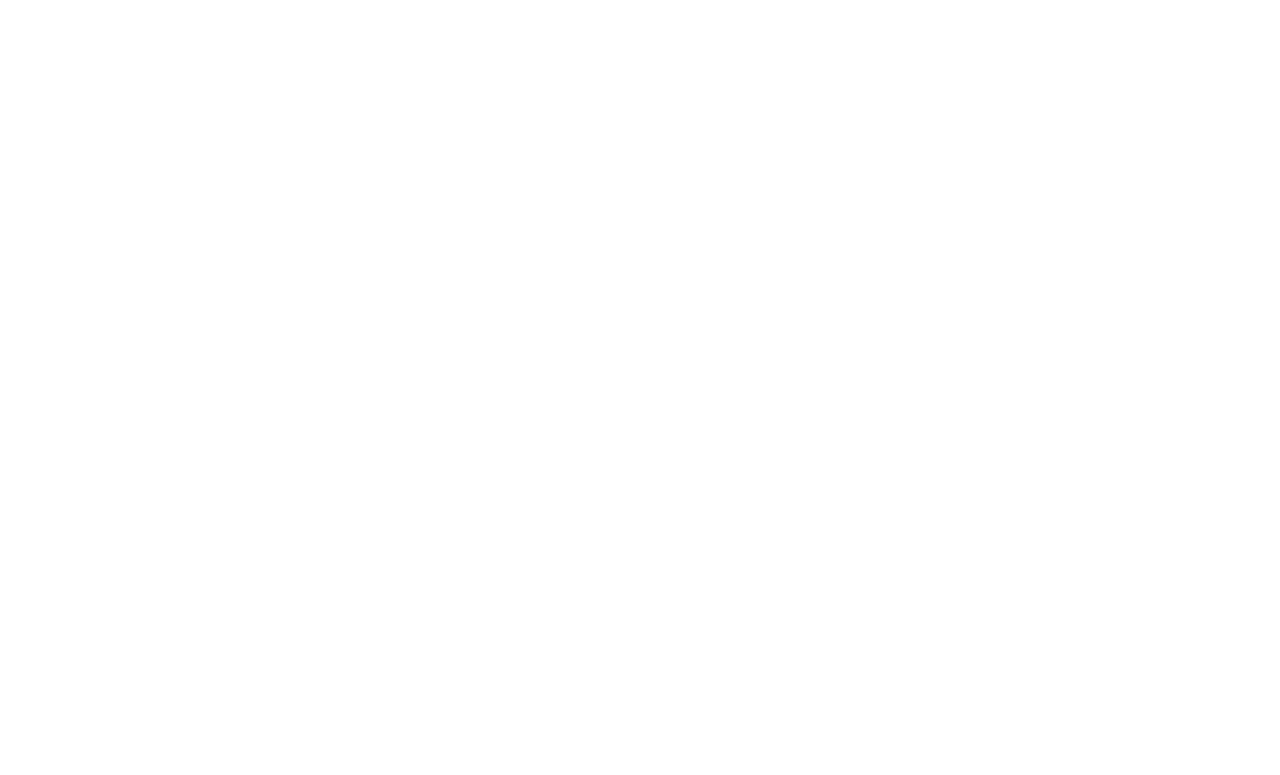
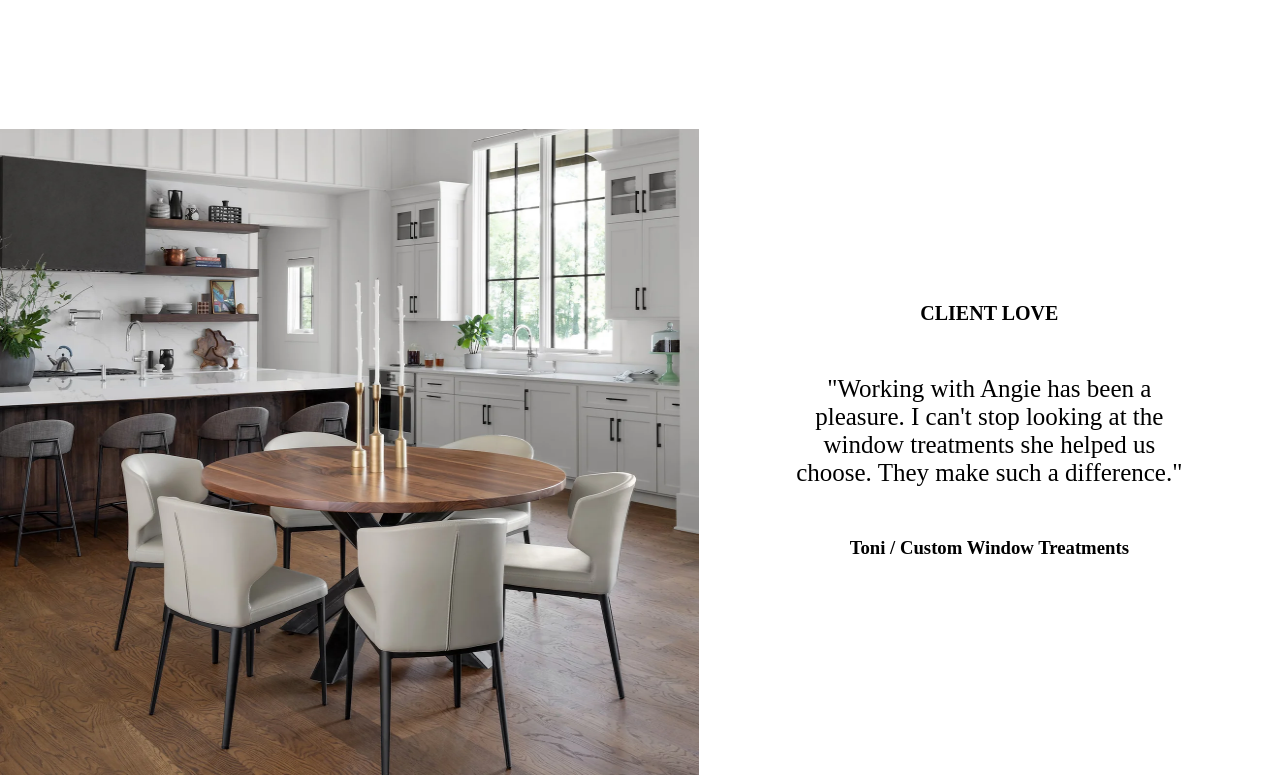
Before and after one commit to thetechietribe/urban-nest, a Next.js app in the folder un/: page /about in a window 1280 px wide. Shown: the part 1990-2765 px from the top of the page. Before the commit the page ends 2054 px from the top, so only its background shows below. Built offline with nearby package versions, Linux system fonts and the light colour scheme.

Commit message:
Add About Page

```diff
--- a/un/package.json
+++ b/un/package.json
@@ -20,7 +20,7 @@
     "react": "^18",
     "react-dom": "^18",
     "styled-components": "^6.1.8",
-    "swiper": "^11.0.7"
+    "swiper": "^11.1.1"
   },
   "devDependencies": {
     "eslint": "^8",
--- a/un/src/app/about/page.js
+++ b/un/src/app/about/page.js
@@ -2,6 +2,7 @@
 import './styles.css'
 import About1 from '@/components/About1'
 import About2 from '@/components/About2'
+import About3 from '@/components/About3'
 
 export default function AboutPage(){
 
@@ -10,6 +11,7 @@
         <Navbar/>
         <About1/>
         <About2/>
+        <About3/>
         </>
     )
 };
--- a/un/src/app/about/styles.css
+++ b/un/src/app/about/styles.css
@@ -96,15 +96,16 @@
           margin-top: 20px;
         }
       }
-      p , em{
+      p,
+      em {
         font-weight: lighter;
         padding-bottom: 20px;
         line-height: 25px;
-        span{
+        span {
           font-family: Caveat;
         }
       }
-      .pd-20{
+      .pd-20 {
         padding: 10px;
       }
     }
@@ -112,29 +113,29 @@
       width: 40%;
       padding: 0;
       margin: 0;
-      p{
+      p {
         font-size: 12px;
-        padding-top:10px ;
-        span{
+        padding-top: 10px;
+        span {
           font-family: Caveat;
         }
       }
     }
   }
-  .designers{
+  .designers {
     display: flex;
     justify-content: space-between;
     width: 90%;
     margin-top: 50px;
     /* position: relative; */
-    height: 735px;
-    .designer{
+    height: 800px;
+    .designer {
       text-align: center;
       width: 242px;
       height: 100%;
       /* position: absolute; */
       top: 0;
-        h1{
+      h1 {
         font-family: Playful Display;
         font-size: 25px;
         font-weight: 100;
@@ -143,3 +144,24 @@
     }
   }
 }
+.ab-3 {
+  display: flex;
+  justify-content: space-between;
+  .client {
+    width: 600px;
+    height: 300px;
+    margin: auto;
+    text-align: center;
+    h1 {
+      font-size: 20px;
+      text-transform: uppercase;
+    }
+    p {
+      margin: 50px auto;
+      width: 400px;
+      font-size: 25px;
+      font-weight: 100;
+
+    }
+  }
+}
--- /dev/null
+++ b/un/src/components/About3.js
@@ -0,0 +1,26 @@
+"use client";
+import Image from "next/image";
+import cl from "../../public/Images/ClientLove.webp";
+import { Swiper, SwiperSlide } from "swiper/react";
+import { Autoplay, Pagination, Navigation } from "swiper/modules";
+import "swiper/css/navigation";
+import "swiper/css";
+
+export default function About3() {
+  return (
+    <div className="ab-3">
+      <Image src={cl} width={721} height={646} />
+      <div className="client">
+        <h1>Client Love</h1>
+        <div>
+          <p>
+            "Working with Angie has been a pleasure. I can't stop looking at the
+            window treatments she helped us choose. They make such a
+            difference."
+          </p>
+          <h3>Toni / Custom Window Treatments</h3>
+        </div>
+      </div>
+    </div>
+  );
+}
```
Also changed, not shown: 1 other file (tests, documents, lock files or other folders). Lines whose indentation alone changed are shown as unchanged.
